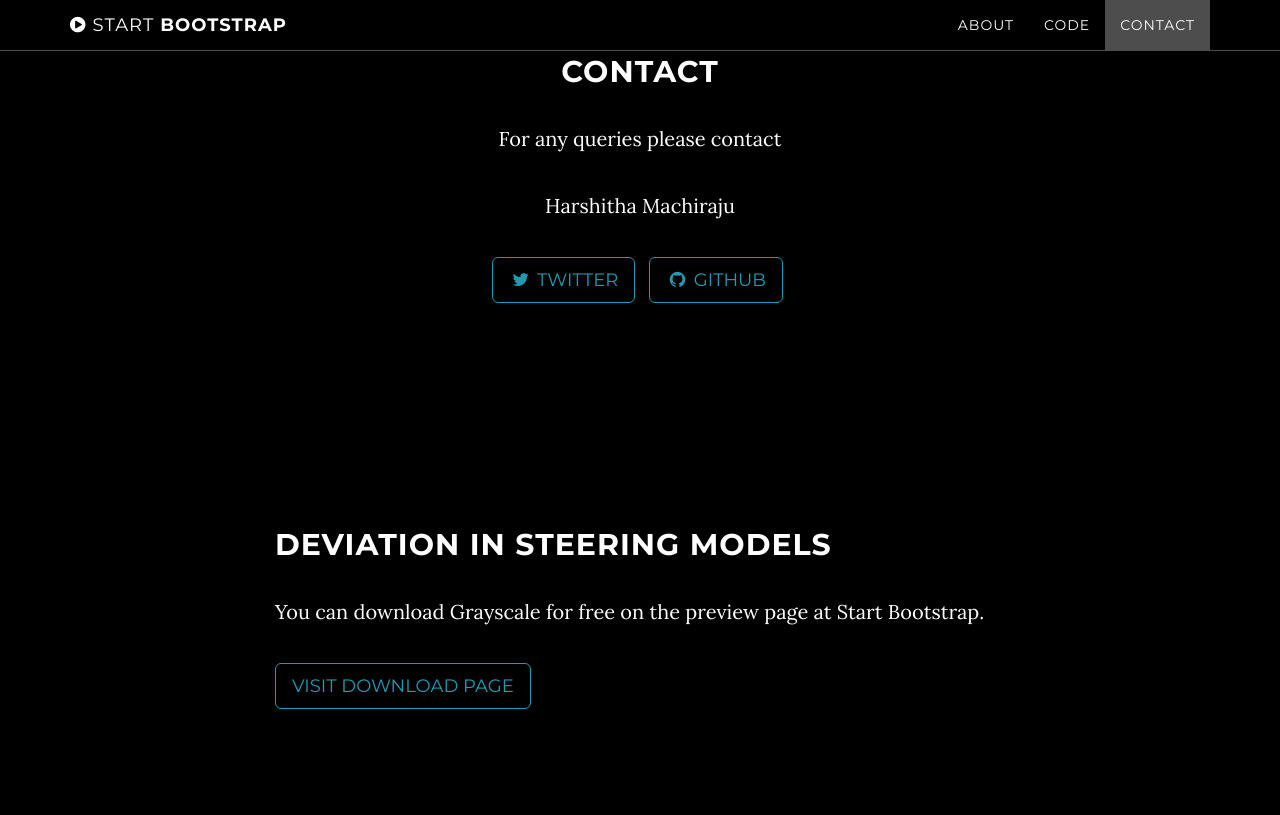
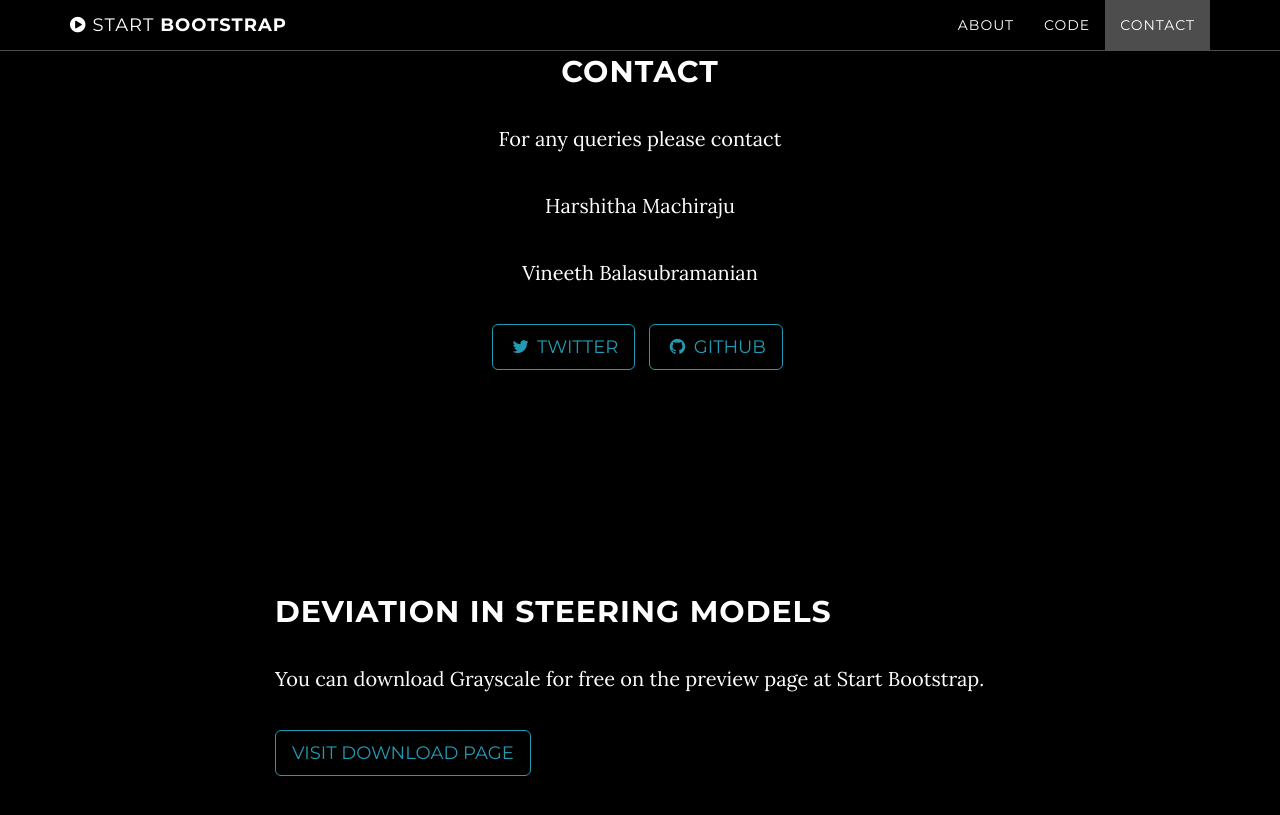
Before and after one commit to code-Assasin/website_little_fog, a Jekyll site: the page built from index.html, in a window 1280 px wide and 900 px high, scrolled down 2145 px. Shown: the top 815 px of the window. Built offline with Jekyll 4.4.1, drawn with Linux system fonts in a browser that asks for light colours.

Commit message:
Update contact.html

```diff
--- a/_includes/contact.html
+++ b/_includes/contact.html
@@ -4,7 +4,9 @@
             <div class="col-lg-8 col-lg-offset-2">
                 <h2>Contact</h2>
                 <p>For any queries please contact</p>
-                <p>Harshitha Machiraju <a href="mailto:{{ site.email1 }}">{{ site.email }}</a>
+                <p>Harshitha Machiraju <a href="mailto:{{ site.email1 }}"></a>
+                </p>
+                <p>Vineeth Balasubramanian <a href="mailto:{{ site.email2 }}"></a>
                 </p>
                 <ul class="list-inline banner-social-buttons">
                     {% for network in site.social %}
```
